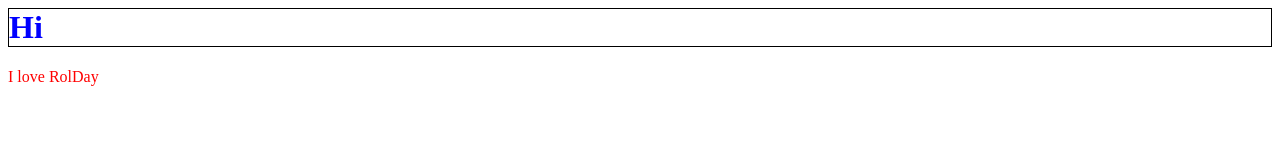
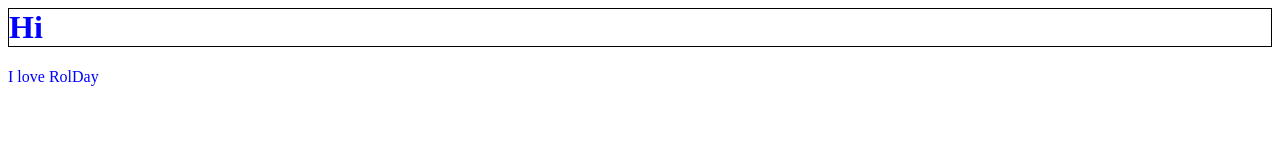
Before and after one commit to kawatteshimatta/kawatteshimatta.github.io, a plain HTML site: page index.html in a window 1280 px wide. Drawn offline with Linux system fonts and the light colour scheme.

Commit message:
change color

```diff
--- a/styles.css
+++ b/styles.css
@@ -5,6 +5,6 @@
 }
 
 p {
-  color: red;
-  shadow: 1px;
+  color: blue;
+  text-shadow: 1px;
 }
```
